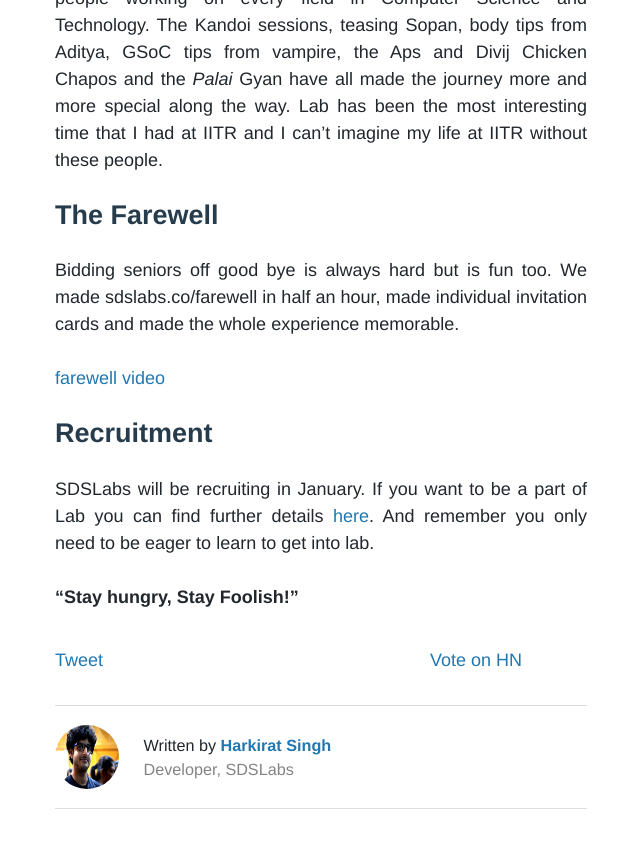
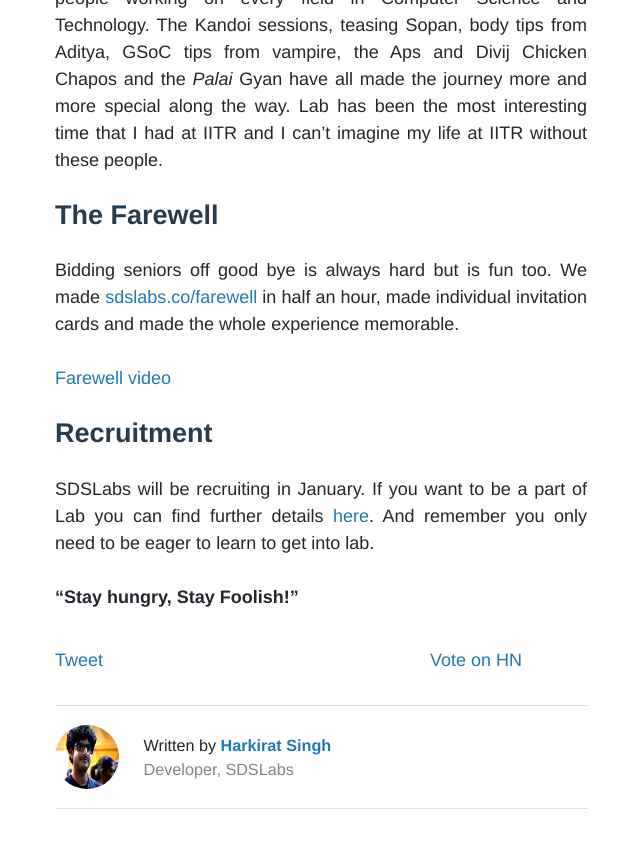
Before and after one commit to sdslabs/sdslabs.github.com, a Jekyll site: the page built from _posts/2016/2016-01-04-working-sdslabs-10.md, in a window 1280 px wide and 900 px high, scrolled down 2029 px. Shown: the top 848 px of the window, without its empty margins (319-959 px from the left). Built offline with Jekyll 4.4.1, drawn with Linux system fonts in a browser that asks for light colours; some web fonts are replaced; comment, search, counter and statistics services are not loaded; part of the change alters nothing that is shown.

Commit message:
Cleaned the blog

```diff
--- a/_posts/2016/2016-01-04-working-sdslabs-10.md
+++ b/_posts/2016/2016-01-04-working-sdslabs-10.md
@@ -39,10 +39,10 @@ At SDSLabs, I got to meet some of the most creative minds at IITR. The level of
 
 ## The Farewell
 
-Bidding seniors off good bye is always hard but is fun too. We made sdslabs.co/farewell in half an hour, made individual invitation cards and made the whole experience memorable.
+Bidding seniors off good bye is always hard but is fun too. We made [sdslabs.co/farewell](sdslabs.co/farewell) in half an hour, made individual invitation cards and made the whole experience memorable.
 
 
-[farewell video](https://www.youtube.com/watch?v=n6D00Bigm0g)
+[Farewell video](https://www.youtube.com/watch?v=n6D00Bigm0g)
 
 ## Recruitment
 
```
